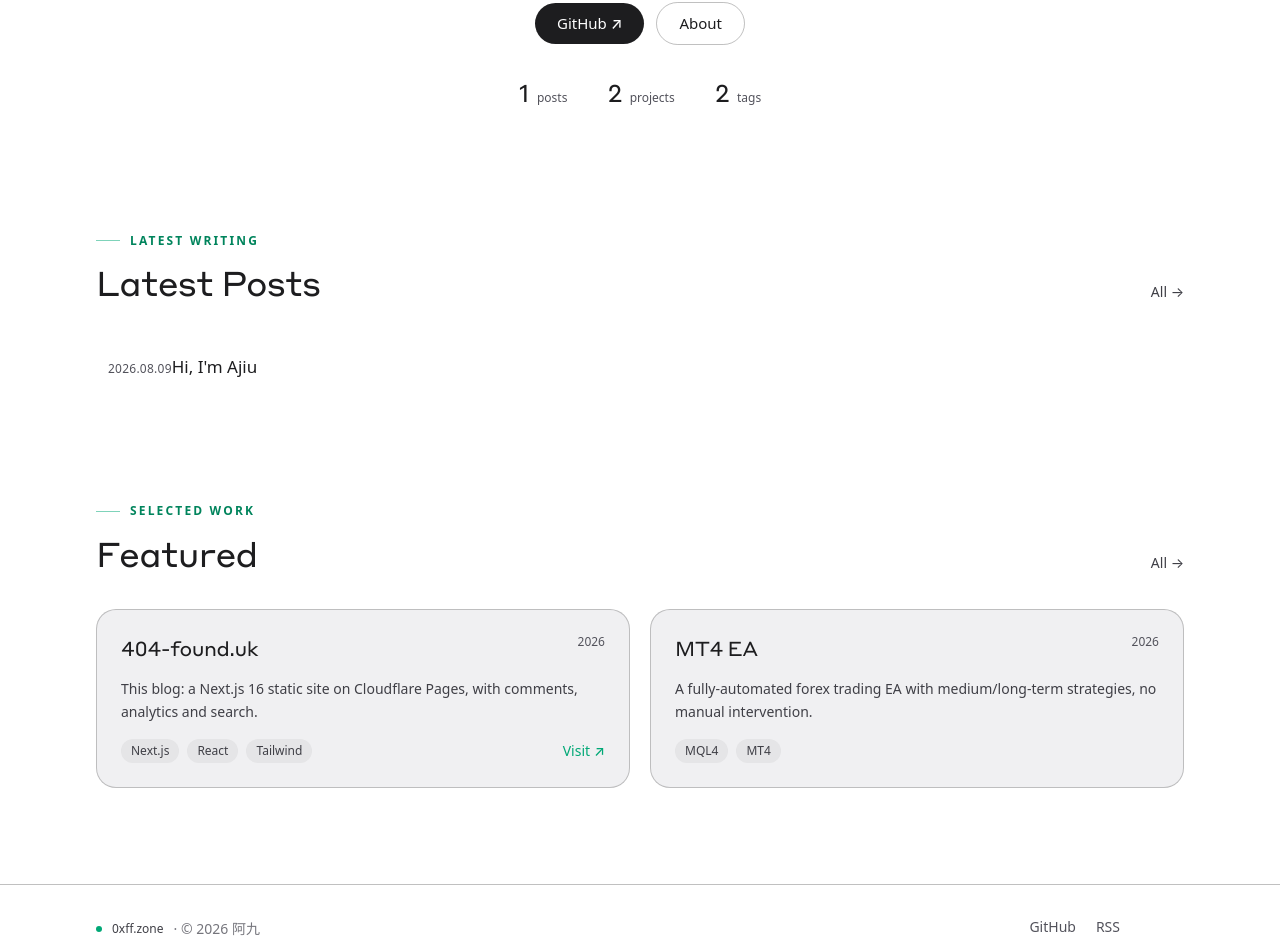
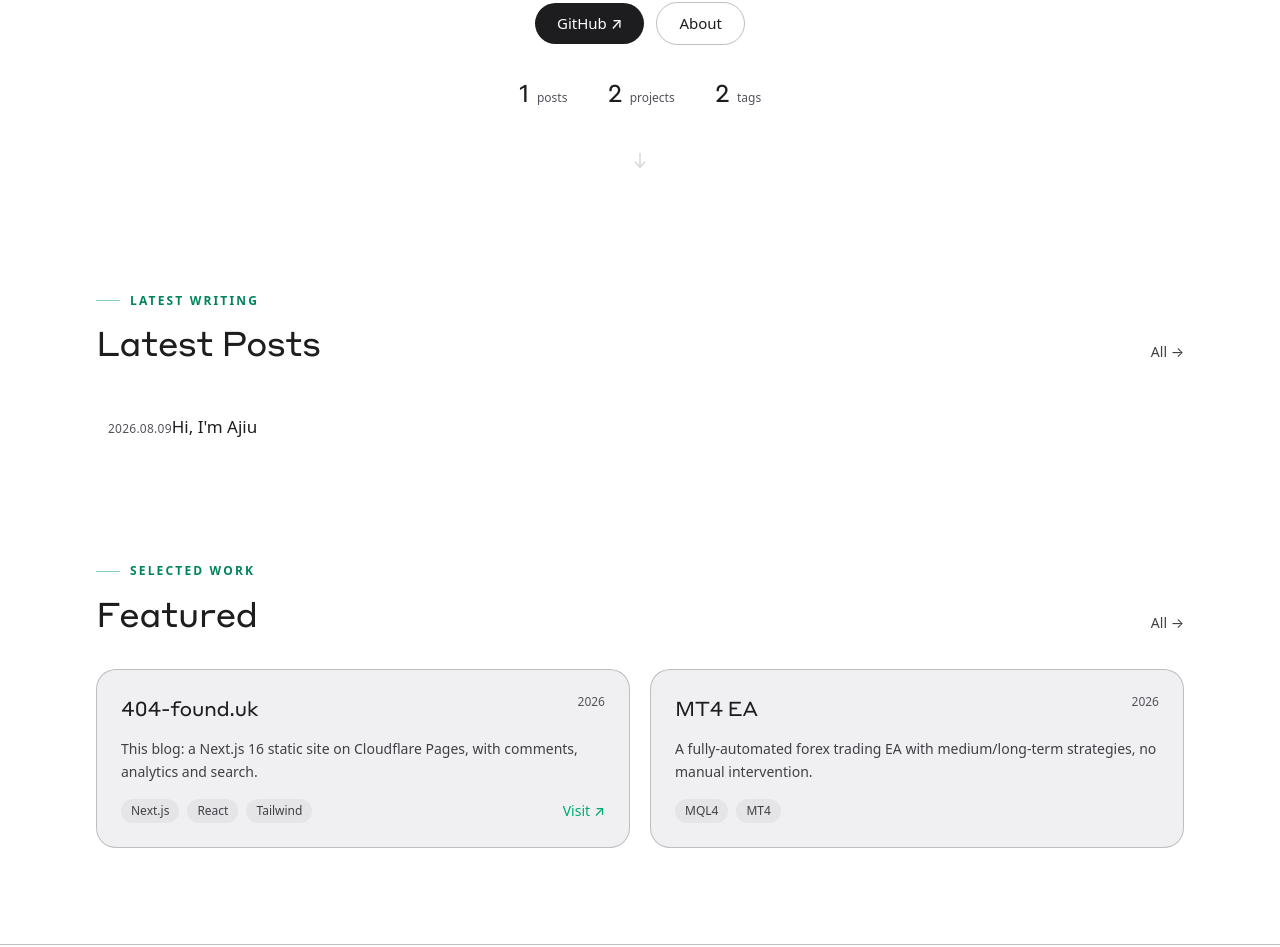
Before and after one commit to ZeniX-ally/blog-comments, a Next.js app: page /en in a window 1280 px wide. Shown: the part 803-1750 px from the top of the page. Built offline with nearby package versions, Linux system fonts and the light colour scheme.

Commit message:
feat: 首页统计下方加动效向下指引箭头(2s 下沉淡入循环)

```diff
--- a/src/app/en/page.tsx
+++ b/src/app/en/page.tsx
@@ -59,6 +59,22 @@ export default function HomeEn() {
                   <span className="ml-2 text-xs text-faint">{s.label}</span>
                 </div>
               ))}
+            </div>
+
+            {/* scroll-down hint arrow */}
+            <div className="mt-10 flex justify-center" aria-hidden="true">
+              <svg
+                className="scroll-hint h-5 w-5 text-faint"
+                viewBox="0 0 24 24"
+                fill="none"
+                stroke="currentColor"
+                strokeWidth="1.5"
+                strokeLinecap="round"
+                strokeLinejoin="round"
+              >
+                <path d="M12 4v16" />
+                <path d="m6 14 6 6 6-6" />
+              </svg>
             </div>
             </FadeIn>
         </div>
--- a/src/app/globals.css
+++ b/src/app/globals.css
@@ -584,6 +584,33 @@ body {
 }
 
 /* ------------------------------------------------------------
+   首页向下指引箭头:缓慢下沉 + 淡入淡出循环(提示下方内容)
+   - 只动 transform/opacity,2s 周期,克制不抢眼
+   ------------------------------------------------------------ */
+.scroll-hint {
+  animation: scroll-hint 2s var(--ease-in-out) infinite;
+}
+
+@keyframes scroll-hint {
+  0%,
+  100% {
+    opacity: 0.25;
+    transform: translateY(0);
+  }
+  50% {
+    opacity: 0.85;
+    transform: translateY(6px);
+  }
+}
+
+@media (prefers-reduced-motion: reduce) {
+  .scroll-hint {
+    animation: none;
+    opacity: 0.5;
+  }
+}
+
+/* ------------------------------------------------------------
    行式列表:分隔线行(日期 | 标题 + 摘要),hover 轻位移
    ------------------------------------------------------------ */
 .post-row {
--- a/src/app/page.tsx
+++ b/src/app/page.tsx
@@ -46,6 +46,22 @@ export default function Home() {
                   <span className="ml-2 text-xs text-faint">{s.label}</span>
                 </div>
               ))}
+            </div>
+
+            {/* 向下指引箭头:缓慢下沉-回弹,提示下方内容 */}
+            <div className="mt-10 flex justify-center" aria-hidden="true">
+              <svg
+                className="scroll-hint h-5 w-5 text-faint"
+                viewBox="0 0 24 24"
+                fill="none"
+                stroke="currentColor"
+                strokeWidth="1.5"
+                strokeLinecap="round"
+                strokeLinejoin="round"
+              >
+                <path d="M12 4v16" />
+                <path d="m6 14 6 6 6-6" />
+              </svg>
             </div>
             </FadeIn>
         </div>
```
